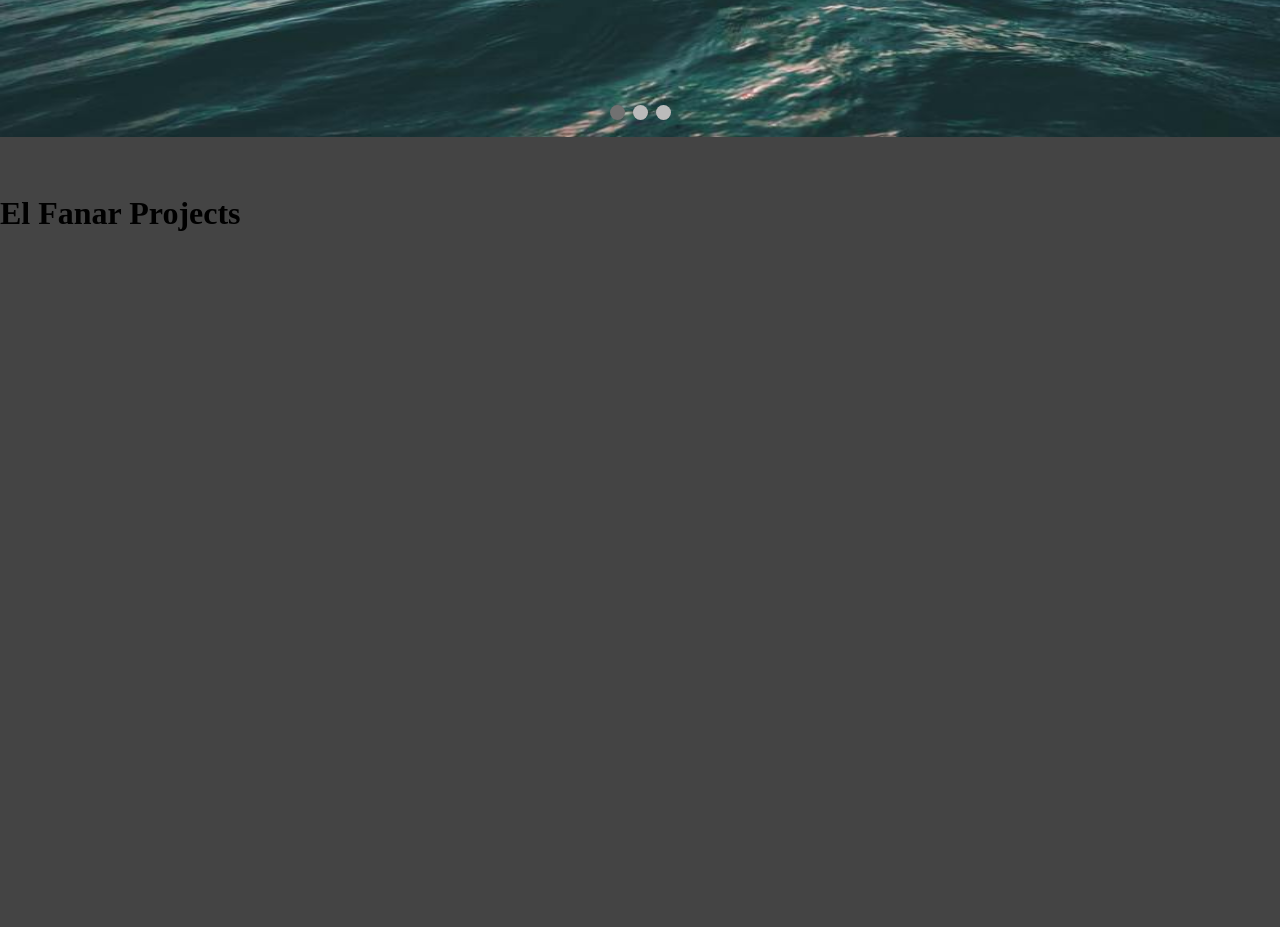
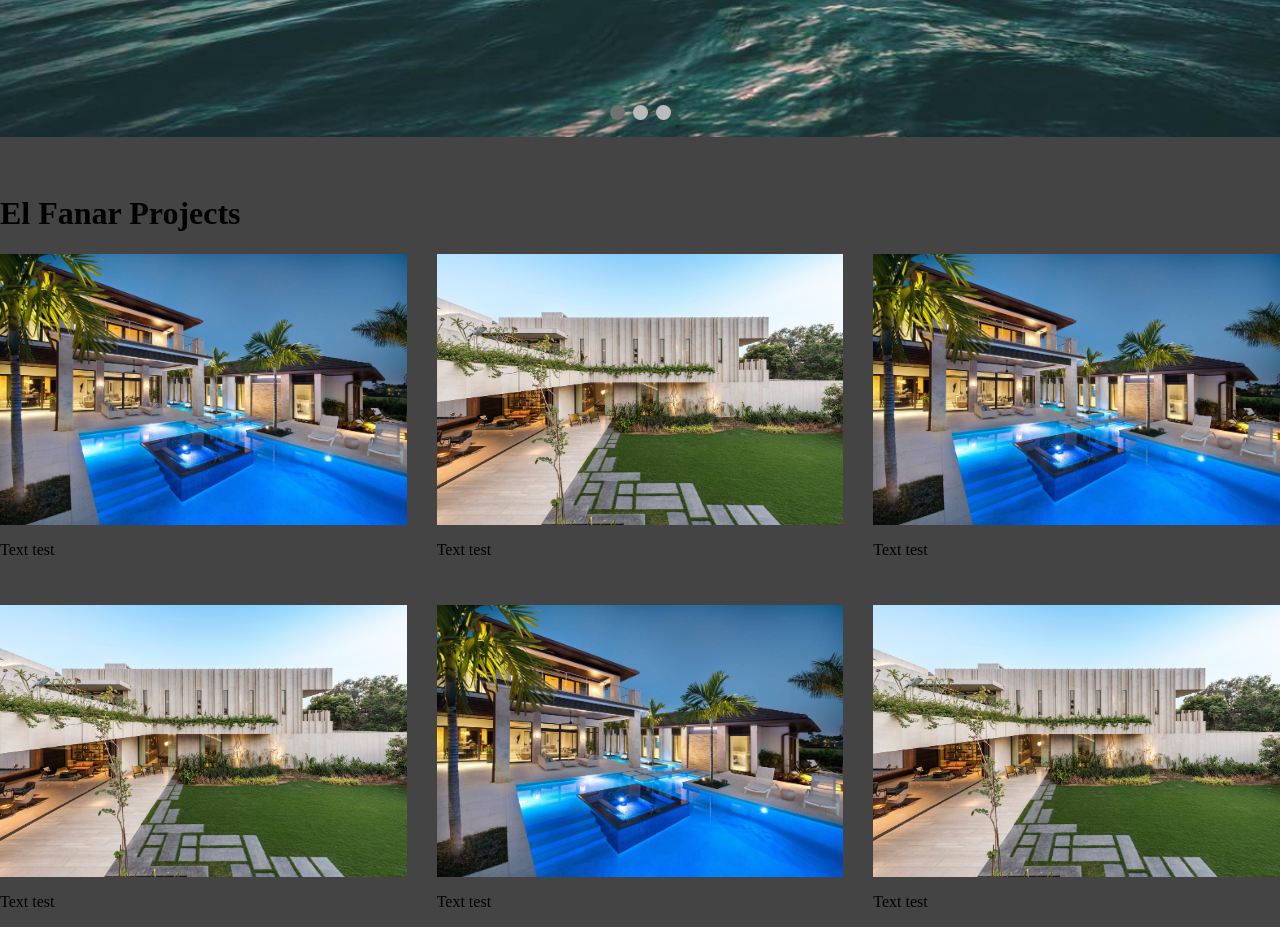
Before and after one commit to ahmadEssam77/AlFanar-Fahmy-Organize, a plain HTML site: page dist/index.html in a window 1280 px wide. Shown: the part 609-1536 px from the top of the page. Before the commit the page ends 863 px from the top, so only its background shows below. Drawn offline with Linux system fonts and the light colour scheme.

Commit message:
gallery grid -testing-

```diff
--- a/dist/index.html
+++ b/dist/index.html
@@ -90,6 +90,33 @@
     <!-- El Fanar Project Section -->
     <main>
         <h1>El Fanar Projects</h1>
+        <!-- Gallery Section For Projects -->
+        <div class="gallery">
+            <div class="gallery-images">
+                <img src="../img/homes/home1.jpg" alt="" style="width: 100%">
+                <p>Text test</p>
+            </div>
+            <div class="gallery-images">
+                <img src="../img/homes/home3.jpg" alt="" style="width: 100%">
+                <p>Text test</p>
+            </div>
+            <div class="gallery-images">
+                <img src="../img/homes/home1.jpg" alt="" style="width: 100%">
+                <p>Text test</p>
+            </div>
+            <div class="gallery-images">
+                <img src="../img/homes/home3.jpg" alt="" style="width: 100%">
+                <p>Text test</p>
+            </div>
+            <div class="gallery-images">
+                <img src="../img/homes/home1.jpg" alt="" style="width: 100%">
+                <p>Text test</p>
+            </div>
+            <div class="gallery-images">
+                <img src="../img/homes/home3.jpg" alt="" style="width: 100%">
+                <p>Text test</p>
+            </div>
+        </div>
     </main>
 
 
--- a/styling/mediaQuery.css
+++ b/styling/mediaQuery.css
@@ -13,3 +13,8 @@
         display: none;
     }
 }
+
+/* On smaller screens, decrease text size (W3School) */
+@media only screen and (max-width: 300px) {
+    .prev, .next,.text {font-size: 11px}
+  }
--- a/styling/style.css
+++ b/styling/style.css
@@ -165,9 +165,11 @@ img {vertical-align: middle;}
   from {opacity: .4}
   to {opacity: 1}
 }
+/* End W3School Slider */
 
-/* On smaller screens, decrease text size */
-@media only screen and (max-width: 300px) {
-  .prev, .next,.text {font-size: 11px}
+/* Gallery Section */
+.gallery {
+  display: grid;
+  grid-template-areas: 'img img img';
+  grid-gap: 30px;
 }
-/* End W3School Slider */
```
